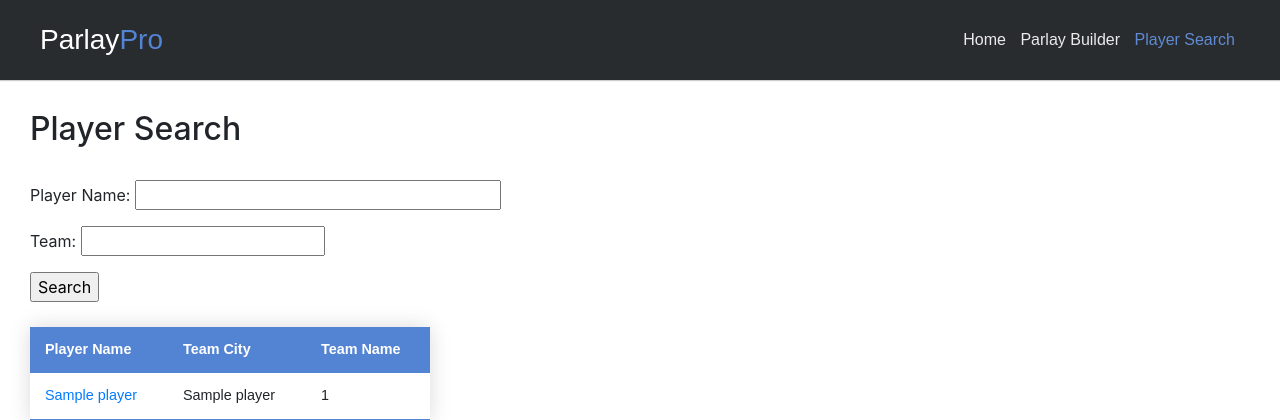
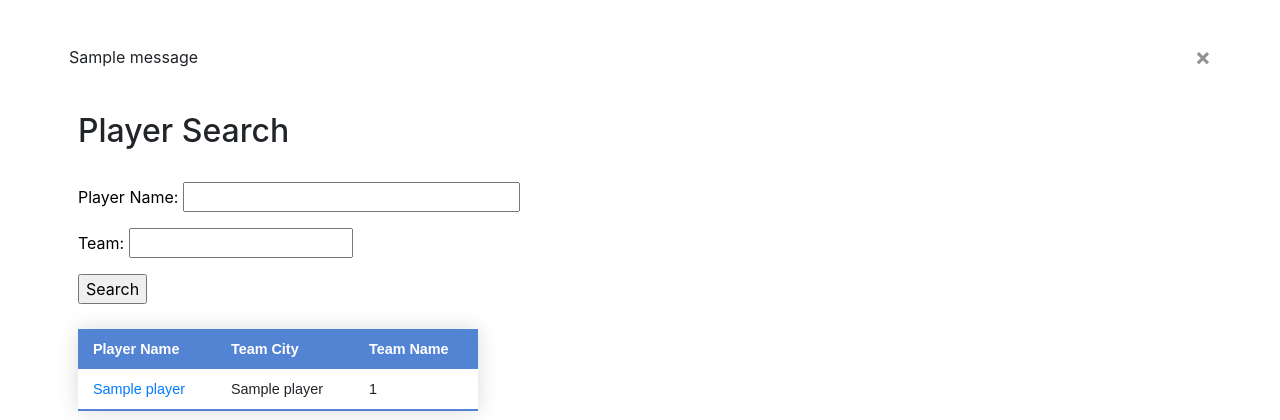
Before and after one commit to matthewhelan/dbproject, a Django app: template parlaypro/templates/players.html in a window 1280 px wide. Shown: the top 420 px of the page. Run offline with Django 4.2, Linux system fonts and the light colour scheme; the template is opened without the code that fills it: most values are stand-ins (such as "Sample title", 1, 10 or a date in 2020); one stand-in notice (Sample message) is shown; some libraries are stand-ins or nearby versions.

Commit message:
Added QoL for dev's better UI + less boilerplate at beginning of files

```diff
--- a/parlaypro/templates/base.html
+++ b/parlaypro/templates/base.html
@@ -7,10 +7,18 @@
 <!DOCTYPE html>
 <html>
 <head>
-    <title>New Lou's List</title>
-    <link rel="stylesheet" href="{% static 'app/style.css' %}">
+    <link href="https://maxcdn.bootstrapcdn.com/bootstrap/4.0.0/css/bootstrap.min.css" rel="stylesheet">
+    <link rel="stylesheet" href="https://maxcdn.icons8.com/fonts/line-awesome/1.1/css/line-awesome-font-awesome.min.css">
+    <link rel="stylesheet" type="text/css" href="{% static 'parlaypro/styles.css' %}">
     <link rel="stylesheet" href="https://cdn.jsdelivr.net/npm/bootstrap-icons@1.9.1/font/bootstrap-icons.css">
     <meta name="google-site-verification" content="XyZFB-JaKoJHO1pe1cDA3lxUg8GCuEfDu_NJFXGUvh0" />
+
+
+    <meta charset="utf-8">
+    <title>Parlay Pro</title>
+    <base href="/">
+    <meta name="viewport" content="width=device-width, initial-scale=1">
+    <link rel="icon" type="image/x-icon" href="favicon.ico">
 </head>
 <body style="margin-bottom: 100px" >
     <!-- Title: Bootstrap header example
@@ -18,35 +26,30 @@
         Date: 9/20/2022
         URL: https://getbootstrap.com/docs/5.2/examples/headers/ -->
     <header class="d-flex flex-wrap justify-content-center py-3  block">
+
+        {% if user.is_authenticated %}
         <div class="container-fluid">
+            <h1>Parlay<span>Pro</span></a></h1>
+
             <nav class="navbar navbar-expand-lg navbar-light mb-3 flex-wrap">
                 <div class="container-fluid">
                     <!-- Navbar brand -->
-                    <a class="navbar-brand mt-2 mt-lg-0" href="/app/">
-                        <img src="{% static '/images/lous_list_brand.png' %}" width="100" height="35" alt="pic">
-                    </a>
                     <button class="navbar-toggler" type="button" data-toggle="collapse" data-target="#navbarNav" aria-controls="navbarNav" aria-expanded="false" aria-label="Toggle navigation">
                         <span class="navbar-toggler-icon"></span>
                       </button>
                     <!-- Collapsible wrapper -->
                     <div class="collapse navbar-collapse" id="navbarNav">
-
-
                         <!-- Links -->
                         <ul class="navbar-nav me-auto mb-2 mb-lg-0">
                             <li class="nav-item">
-                            <a class="nav-link" href="/depts">Departments</a>
+                                <a class="nav-link" href="/index">Home</a>
                             </li>
                             <li class="nav-item">
-                            <a class="nav-link" href="/schedules">My Schedule</a>
+                                <a class="nav-link" href="/parlays">Parlay Builder</a>
                             </li>
-                        <!--li class="nav-item">
-                            <a class="nav-link" href="/friends">Friends</a>
-                        </li-->
                             <li class="nav-item">
-                            <a class="nav-link" href="/schedules-cal">Calendar</a>
+                                <a class="nav-link" href="/players">Player Search</a>
                             </li>
-
                         </ul>
                     </div>
 
@@ -60,20 +63,32 @@
             </nav>
             <!-- Navbar -->
         </div>
+        {% endif %}
 
 
     </header>
     <div class="px-5">
 
-    {% block content %}
-    {% endblock %}
+        <!--https://ordinarycoders.com/blog/article/django-messages-framework-->
+        {% for message in messages %}
+        <div class="alert {{ message.tags }} alert-dismissible fade show" role="alert">
+        <button type="button" class="close" data-bs-dismiss="alert" aria-label="Close">
+            <span aria-hidden="true">&times;</span>
+        </button>
+        {{ message }}
+        </div>
+        {% endfor %}
+
+    {% block content %}{% endblock %}
     </div>
 
+    {% if user.is_authenticated %}
     <footer class="navbar fixed-bottom py-4 mt-4 bg-white">
         <div class="container">
           <span class="text-muted">© 2022, CS 3240 Group B-18</span>
         </div>
     </footer>
+    {% endif %}
     <script src="https://code.jquery.com/jquery-3.3.1.slim.min.js" integrity="sha384-q8i/X+965DzO0rT7abK41JStQIAqVgRVzpbzo5smXKp4YfRvH+8abtTE1Pi6jizo" crossorigin="anonymous"></script>
     <script src="https://cdn.jsdelivr.net/npm/popper.js@1.14.7/dist/umd/popper.min.js" integrity="sha384-UO2eT0CpHqdSJQ6hJty5KVphtPhzWj9WO1clHTMGa3JDZwrnQq4sF86dIHNDz0W1" crossorigin="anonymous"></script>
     <script src="https://cdn.jsdelivr.net/npm/bootstrap@4.3.1/dist/js/bootstrap.min.js" integrity="sha384-JjSmVgyd0p3pXB1rRibZUAYoIIy6OrQ6VrjIEaFf/nJGzIxFDsf4x0xIM+B07jRM" crossorigin="anonymous"></script>
--- a/parlaypro/templates/players.html
+++ b/parlaypro/templates/players.html
@@ -1,45 +1,8 @@
+{% extends "base.html" %}
 {% load static %}
 {% load tags %}
-<!doctype html>
-<html lang="en">
-<head>
-  <link href="https://maxcdn.bootstrapcdn.com/bootstrap/4.0.0/css/bootstrap.min.css" rel="stylesheet">
-  <link rel="stylesheet" href="https://maxcdn.icons8.com/fonts/line-awesome/1.1/css/line-awesome-font-awesome.min.css">
-  <link rel="stylesheet"  type="text/css" href="{% static 'parlaypro/styles.css' %}">
 
-
-  <meta charset="utf-8">
-  <title>Parlay Pro</title>
-  <base href="/">
-  <meta name="viewport" content="width=device-width, initial-scale=1">
-  <link rel="icon" type="image/x-icon" href="favicon.ico">
-  <script src=
-"https://ajax.googleapis.com/ajax/libs/jquery/1.7.1/jquery.js">
-    </script>
-
-    <script src=
-"https://ajax.googleapis.com/ajax/libs/jqueryui/1.8.16/jquery-ui.js">
-    </script>
-
-    <link href=
-"http://ajax.googleapis.com/ajax/libs/jqueryui/1.8.16/themes/ui-lightness/jquery-ui.css"
-        rel="stylesheet" type="text/css" />
-</head>
-<body>
-
-  <header class="header-fixed">
-
-    <div class="header-limiter">
-
-      <h1>Parlay<span>Pro</span></a></h1>
-
-      <nav>
-        <a href="#">Home</a>
-        <a href="#" >Parlay Builder</a>
-        <a href="#" class="selected">Player Search</a>
-      </nav>
-    </div>
-  </header>
+{% block content %}
 
   <div class="content" >
   <h2>Player Search</h2>
@@ -87,5 +50,4 @@
 
 </div>
 
-</body>
-</html>
+{% endblock %}
--- a/parlaypro/urls.py
+++ b/parlaypro/urls.py
@@ -25,5 +25,6 @@ urlpatterns = [
     path('players/<int:player_id>', views.playerPage, name='playerpage'),
     path('follow/<int:user_id>/', views.follow, name='followUser'),
     path('unfollow/<int:user_id>/', views.unfollow, name="unfollowUser"),
+    path('logout/', views.logout_view, name='logout')
 
 ]
```
Also changed, not shown: parlaypro/templates/index.html (+10 -46 lines), parlaypro/templates/playerPage.html (+4 -28 lines), parlaypro/views.py (+9 -1 lines). Lines whose indentation alone changed are shown as unchanged.
